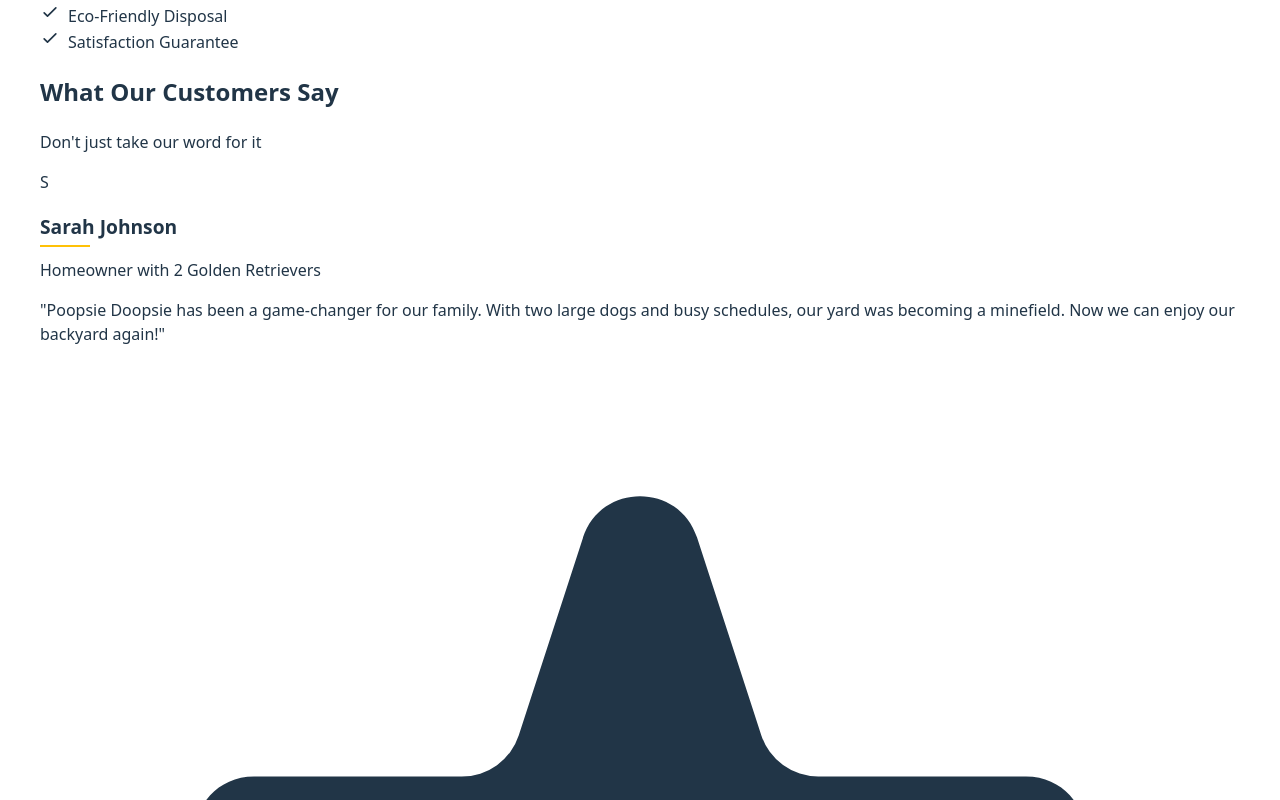
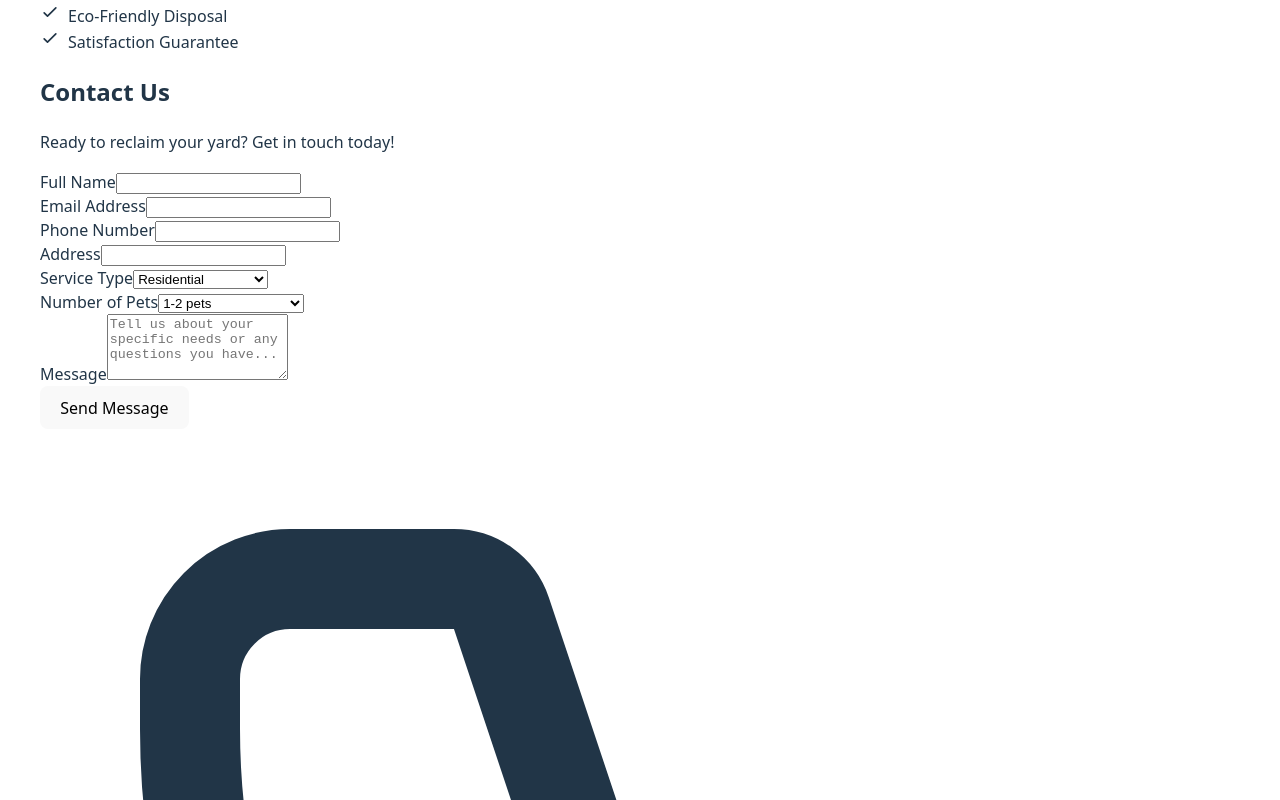
Before and after one commit to lelisiario/PoopsieDoopsie, a React (Vite) app: page / in a window 1280 px wide. Shown: the part 1840-2640 px from the top of the page. Built offline with nearby package versions, Linux system fonts and the light colour scheme.

Commit message:
Commented out Testimonials for now

```diff
--- a/src/App.tsx
+++ b/src/App.tsx
@@ -6,7 +6,7 @@
 import About from './Components/About';
 import ContactForm from './Components/ContactForm';
 import Footer from './Components/Footer';
-import Testimonials from './Components/Testimonials';
+// import Testimonials from './Components/Testimonials';
 
 function App() {
   return (
@@ -15,7 +15,7 @@
       <Hero />
       <Services />
       <About />
-      <Testimonials />
+      {/* <Testimonials /> */}
       <ContactForm />
       <Footer />
     </div>
--- a/src/components/Testimonials.tsx
+++ b/src/components/Testimonials.tsx
@@ -1,91 +1,91 @@
-import React from 'react';
+// import React from 'react';
 
-// Define the Testimonial type that was previously imported
-interface Testimonial {
-  id: number;
-  name: string;
-  role: string;
-  content: string;
-  image: string;
-}
+// // Define the Testimonial type that was previously imported
+// interface Testimonial {
+//   id: number;
+//   name: string;
+//   role: string;
+//   content: string;
+//   image: string;
+// }
 
-const Testimonials: React.FC = () => {
-  const testimonials: Testimonial[] = [
-    {
-      id: 1,
-      name: "Sarah Johnson",
-      role: "Homeowner with 2 Golden Retrievers",
-      content: "Poopsie Doopsie has been a game-changer for our family. With two large dogs and busy schedules, our yard was becoming a minefield. Now we can enjoy our backyard again!",
-      image: "placeholder"
-    },
-    {
-      id: 2,
-      name: "Michael Thompson",
-      role: "Property Manager",
-      content: "We manage 3 apartment complexes in Vacaville and Poopsie Doopsie keeps our pet-friendly properties clean and odor-free. Residents love it and it's increased our property value.",
-      image: "placeholder"
-    },
-    {
-      id: 3,
-      name: "Jennifer Davis",
-      role: "Dog Owner & Working Professional",
-      content: "I work long hours and Poopsie Doopsie gives me peace of mind knowing my yard is clean when I get home. The service is reliable and their team is always friendly!",
-      image: "placeholder"
-    }
-  ];
+// const Testimonials: React.FC = () => {
+//   const testimonials: Testimonial[] = [
+//     {
+//       id: 1,
+//       name: "Sarah Johnson",
+//       role: "Homeowner with 2 Golden Retrievers",
+//       content: "Poopsie Doopsie has been a game-changer for our family. With two large dogs and busy schedules, our yard was becoming a minefield. Now we can enjoy our backyard again!",
+//       image: "placeholder"
+//     },
+//     {
+//       id: 2,
+//       name: "Michael Thompson",
+//       role: "Property Manager",
+//       content: "We manage 3 apartment complexes in Vacaville and Poopsie Doopsie keeps our pet-friendly properties clean and odor-free. Residents love it and it's increased our property value.",
+//       image: "placeholder"
+//     },
+//     {
+//       id: 3,
+//       name: "Jennifer Davis",
+//       role: "Dog Owner & Working Professional",
+//       content: "I work long hours and Poopsie Doopsie gives me peace of mind knowing my yard is clean when I get home. The service is reliable and their team is always friendly!",
+//       image: "placeholder"
+//     }
+//   ];
 
-  return (
-    <section className="py-16 bg-green-100">
-      <div className="container mx-auto px-4">
-        <div className="text-center mb-12">
-          <h2 className="text-3xl font-bold text-green-800">What Our Customers Say</h2>
-          <p className="text-gray-600 mt-2">Don't just take our word for it</p>
-        </div>
+//   return (
+//     <section className="py-16 bg-green-100">
+//       <div className="container mx-auto px-4">
+//         <div className="text-center mb-12">
+//           <h2 className="text-3xl font-bold text-green-800">What Our Customers Say</h2>
+//           <p className="text-gray-600 mt-2">Don't just take our word for it</p>
+//         </div>
 
-        <div className="grid grid-cols-1 md:grid-cols-3 gap-8">
-          {testimonials.map((testimonial) => (
-            <div key={testimonial.id} className="bg-white p-6 rounded-lg shadow-md">
-              <div className="flex items-center mb-4">
-                <div className="h-12 w-12 bg-green-200 rounded-full flex items-center justify-center mr-4">
-                  <span className="text-green-700 font-bold">{testimonial.name.charAt(0)}</span>
-                </div>
-                <div>
-                  <h3 className="font-semibold text-gray-800">{testimonial.name}</h3>
-                  <p className="text-sm text-gray-600">{testimonial.role}</p>
-                </div>
-              </div>
-              <p className="text-gray-700 italic">"{testimonial.content}"</p>
+//         <div className="grid grid-cols-1 md:grid-cols-3 gap-8">
+//           {testimonials.map((testimonial) => (
+//             <div key={testimonial.id} className="bg-white p-6 rounded-lg shadow-md">
+//               <div className="flex items-center mb-4">
+//                 <div className="h-12 w-12 bg-green-200 rounded-full flex items-center justify-center mr-4">
+//                   <span className="text-green-700 font-bold">{testimonial.name.charAt(0)}</span>
+//                 </div>
+//                 <div>
+//                   <h3 className="font-semibold text-gray-800">{testimonial.name}</h3>
+//                   <p className="text-sm text-gray-600">{testimonial.role}</p>
+//                 </div>
+//               </div>
+//               <p className="text-gray-700 italic">"{testimonial.content}"</p>
 
-              {/* Optional: Display the image if needed */}
-              {testimonial.image !== "placeholder" && (
-                <div className="mt-4">
-                  <img src={testimonial.image} alt={`${testimonial.name}'s testimonial`} className="rounded-md" />
-                </div>
-              )}
+//               {/* Optional: Display the image if needed */}
+//               {testimonial.image !== "placeholder" && (
+//                 <div className="mt-4">
+//                   <img src={testimonial.image} alt={`${testimonial.name}'s testimonial`} className="rounded-md" />
+//                 </div>
+//               )}
 
-              <div className="mt-4 flex text-yellow-400">
-                <svg className="h-5 w-5" fill="currentColor" viewBox="0 0 20 20" xmlns="http://www.w3.org/2000/svg">
-                  <path d="M9.049 2.927c.3-.921 1.603-.921 1.902 0l1.07 3.292a1 1 0 00.95.69h3.462c.969 0 1.371 1.24.588 1.81l-2.8 2.034a1 1 0 00-.364 1.118l1.07 3.292c.3.921-.755 1.688-1.54 1.118l-2.8-2.034a1 1 0 00-1.175 0l-2.8 2.034c-.784.57-1.838-.197-1.539-1.118l1.07-3.292a1 1 0 00-.364-1.118L2.98 8.72c-.783-.57-.38-1.81.588-1.81h3.461a1 1 0 00.951-.69l1.07-3.292z"></path>
-                </svg>
-                <svg className="h-5 w-5" fill="currentColor" viewBox="0 0 20 20" xmlns="http://www.w3.org/2000/svg">
-                  <path d="M9.049 2.927c.3-.921 1.603-.921 1.902 0l1.07 3.292a1 1 0 00.95.69h3.462c.969 0 1.371 1.24.588 1.81l-2.8 2.034a1 1 0 00-.364 1.118l1.07 3.292c.3.921-.755 1.688-1.54 1.118l-2.8-2.034a1 1 0 00-1.175 0l-2.8 2.034c-.784.57-1.838-.197-1.539-1.118l1.07-3.292a1 1 0 00-.364-1.118L2.98 8.72c-.783-.57-.38-1.81.588-1.81h3.461a1 1 0 00.951-.69l1.07-3.292z"></path>
-                </svg>
-                <svg className="h-5 w-5" fill="currentColor" viewBox="0 0 20 20" xmlns="http://www.w3.org/2000/svg">
-                  <path d="M9.049 2.927c.3-.921 1.603-.921 1.902 0l1.07 3.292a1 1 0 00.95.69h3.462c.969 0 1.371 1.24.588 1.81l-2.8 2.034a1 1 0 00-.364 1.118l1.07 3.292c.3.921-.755 1.688-1.54 1.118l-2.8-2.034a1 1 0 00-1.175 0l-2.8 2.034c-.784.57-1.838-.197-1.539-1.118l1.07-3.292a1 1 0 00-.364-1.118L2.98 8.72c-.783-.57-.38-1.81.588-1.81h3.461a1 1 0 00.951-.69l1.07-3.292z"></path>
-                </svg>
-                <svg className="h-5 w-5" fill="currentColor" viewBox="0 0 20 20" xmlns="http://www.w3.org/2000/svg">
-                  <path d="M9.049 2.927c.3-.921 1.603-.921 1.902 0l1.07 3.292a1 1 0 00.95.69h3.462c.969 0 1.371 1.24.588 1.81l-2.8 2.034a1 1 0 00-.364 1.118l1.07 3.292c.3.921-.755 1.688-1.54 1.118l-2.8-2.034a1 1 0 00-1.175 0l-2.8 2.034c-.784.57-1.838-.197-1.539-1.118l1.07-3.292a1 1 0 00-.364-1.118L2.98 8.72c-.783-.57-.38-1.81.588-1.81h3.461a1 1 0 00.951-.69l1.07-3.292z"></path>
-                </svg>
-                <svg className="h-5 w-5" fill="currentColor" viewBox="0 0 20 20" xmlns="http://www.w3.org/2000/svg">
-                  <path d="M9.049 2.927c.3-.921 1.603-.921 1.902 0l1.07 3.292a1 1 0 00.95.69h3.462c.969 0 1.371 1.24.588 1.81l-2.8 2.034a1 1 0 00-.364 1.118l1.07 3.292c.3.921-.755 1.688-1.54 1.118l-2.8-2.034a1 1 0 00-1.175 0l-2.8 2.034c-.784.57-1.838-.197-1.539-1.118l1.07-3.292a1 1 0 00-.364-1.118L2.98 8.72c-.783-.57-.38-1.81.588-1.81h3.461a1 1 0 00.951-.69l1.07-3.292z"></path>
-                </svg>
-              </div>
-            </div>
-          ))}
-        </div>
-      </div>
-    </section>
-  );
-};
+//               <div className="mt-4 flex text-yellow-400">
+//                 <svg className="check-icon" fill="currentColor" viewBox="0 0 20 20" xmlns="http://www.w3.org/2000/svg">
+//                   <path d="M9.049 2.927c.3-.921 1.603-.921 1.902 0l1.07 3.292a1 1 0 00.95.69h3.462c.969 0 1.371 1.24.588 1.81l-2.8 2.034a1 1 0 00-.364 1.118l1.07 3.292c.3.921-.755 1.688-1.54 1.118l-2.8-2.034a1 1 0 00-1.175 0l-2.8 2.034c-.784.57-1.838-.197-1.539-1.118l1.07-3.292a1 1 0 00-.364-1.118L2.98 8.72c-.783-.57-.38-1.81.588-1.81h3.461a1 1 0 00.951-.69l1.07-3.292z"></path>
+//                 </svg>
+//                 <svg className="check-icon" fill="currentColor" viewBox="0 0 20 20" xmlns="http://www.w3.org/2000/svg">
+//                   <path d="M9.049 2.927c.3-.921 1.603-.921 1.902 0l1.07 3.292a1 1 0 00.95.69h3.462c.969 0 1.371 1.24.588 1.81l-2.8 2.034a1 1 0 00-.364 1.118l1.07 3.292c.3.921-.755 1.688-1.54 1.118l-2.8-2.034a1 1 0 00-1.175 0l-2.8 2.034c-.784.57-1.838-.197-1.539-1.118l1.07-3.292a1 1 0 00-.364-1.118L2.98 8.72c-.783-.57-.38-1.81.588-1.81h3.461a1 1 0 00.951-.69l1.07-3.292z"></path>
+//                 </svg>
+//                 <svg className="check-icon" fill="currentColor" viewBox="0 0 20 20" xmlns="http://www.w3.org/2000/svg">
+//                   <path d="M9.049 2.927c.3-.921 1.603-.921 1.902 0l1.07 3.292a1 1 0 00.95.69h3.462c.969 0 1.371 1.24.588 1.81l-2.8 2.034a1 1 0 00-.364 1.118l1.07 3.292c.3.921-.755 1.688-1.54 1.118l-2.8-2.034a1 1 0 00-1.175 0l-2.8 2.034c-.784.57-1.838-.197-1.539-1.118l1.07-3.292a1 1 0 00-.364-1.118L2.98 8.72c-.783-.57-.38-1.81.588-1.81h3.461a1 1 0 00.951-.69l1.07-3.292z"></path>
+//                 </svg>
+//                 <svg className="check-icon" fill="currentColor" viewBox="0 0 20 20" xmlns="http://www.w3.org/2000/svg">
+//                   <path d="M9.049 2.927c.3-.921 1.603-.921 1.902 0l1.07 3.292a1 1 0 00.95.69h3.462c.969 0 1.371 1.24.588 1.81l-2.8 2.034a1 1 0 00-.364 1.118l1.07 3.292c.3.921-.755 1.688-1.54 1.118l-2.8-2.034a1 1 0 00-1.175 0l-2.8 2.034c-.784.57-1.838-.197-1.539-1.118l1.07-3.292a1 1 0 00-.364-1.118L2.98 8.72c-.783-.57-.38-1.81.588-1.81h3.461a1 1 0 00.951-.69l1.07-3.292z"></path>
+//                 </svg>
+//                 <svg className="check-icon" fill="currentColor" viewBox="0 0 20 20" xmlns="http://www.w3.org/2000/svg">
+//                   <path d="M9.049 2.927c.3-.921 1.603-.921 1.902 0l1.07 3.292a1 1 0 00.95.69h3.462c.969 0 1.371 1.24.588 1.81l-2.8 2.034a1 1 0 00-.364 1.118l1.07 3.292c.3.921-.755 1.688-1.54 1.118l-2.8-2.034a1 1 0 00-1.175 0l-2.8 2.034c-.784.57-1.838-.197-1.539-1.118l1.07-3.292a1 1 0 00-.364-1.118L2.98 8.72c-.783-.57-.38-1.81.588-1.81h3.461a1 1 0 00.951-.69l1.07-3.292z"></path>
+//                 </svg>
+//               </div>
+//             </div>
+//           ))}
+//         </div>
+//       </div>
+//     </section>
+//   );
+// };
 
-export default Testimonials;
+// export default Testimonials;
```
